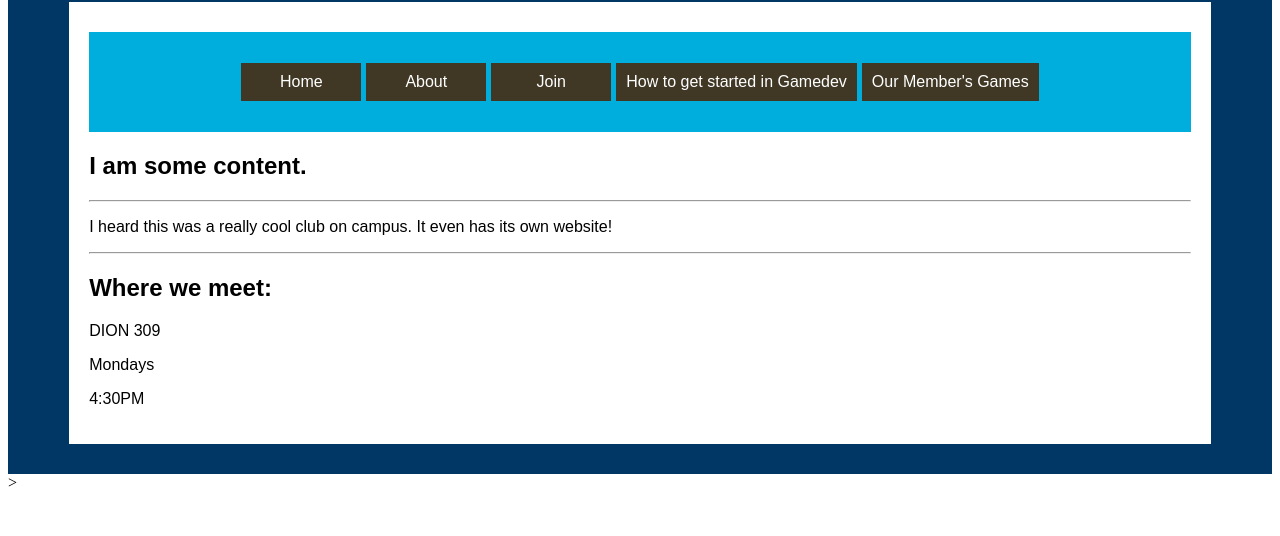
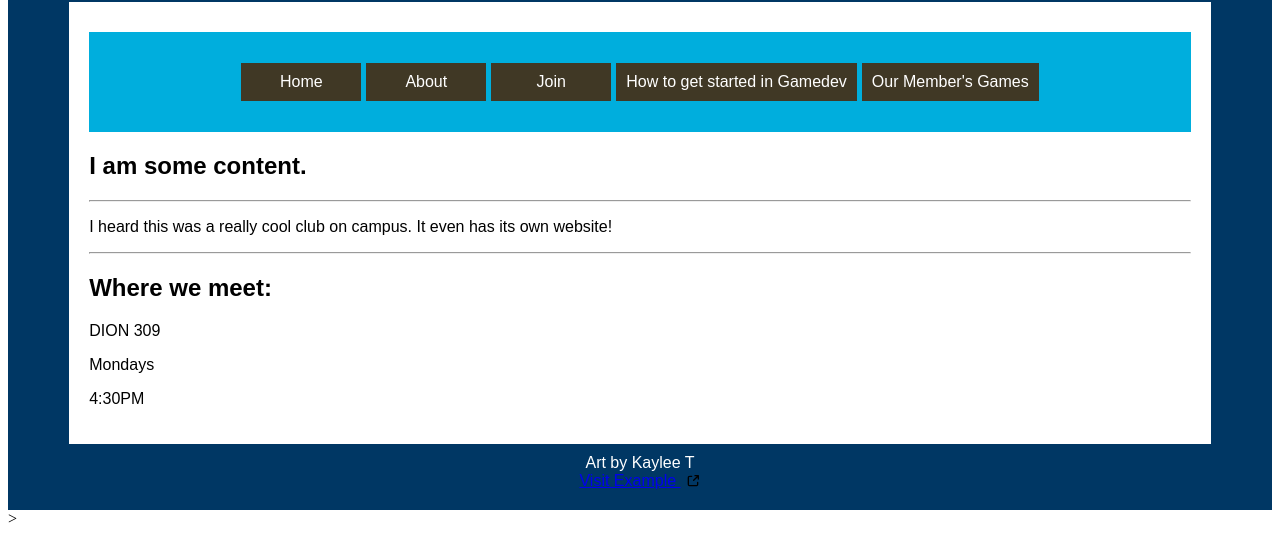
Before and after one commit to UMassd-Gamedev-Club/UMassd-Gamedev-Club, a plain HTML site: page index.html in a window 1280 px wide. Shown: the part 770-1306 px from the top of the page. Before the commit the page ends 1270 px from the top, so only its background shows below. Drawn offline with nearby package versions, Linux system fonts and the light colour scheme.

Commit message:
added svg

```diff
--- a/index.html
+++ b/index.html
@@ -44,6 +44,13 @@
     <p>Mondays </p>
     <p>4:30PM </p>
     </div><!--end of content-->
+<a href="https://www.instagram.com/kaylee_tilldaughter?igsh=dGN2c3ZtYWphbHY2" style = "color: white; text-decoration: none;"> Art by Kaylee T </a>
+
+
+<a href="https://example.com" target="_blank" rel="noopener noreferrer">
+  Visit Example
+  <img src="external-link-svgrepo-com.svg" alt="External link icon" style="width: 16px; height: 16px; vertical-align: text-bottom; margin-left: 4px;">
+</a>
 
     </div><!-- end of background-->>
 
```
Also changed, not shown: external-link-svgrepo-com.svg (added).
